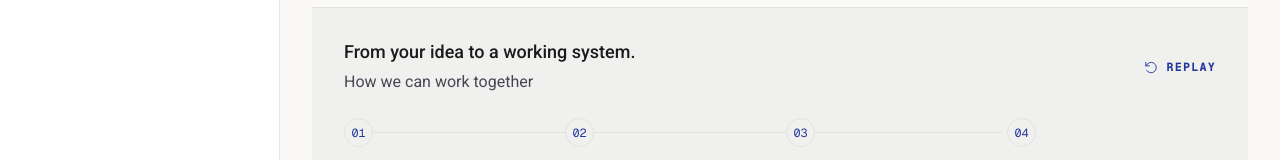
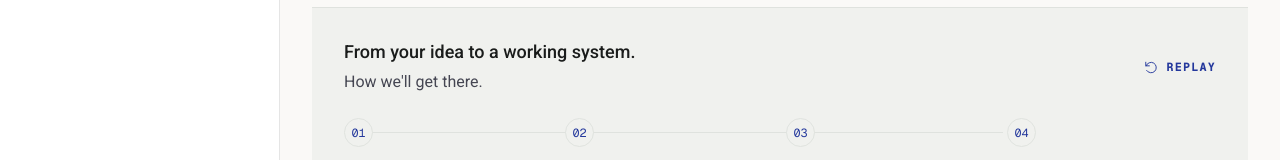
Before and after one commit to kin2001/myportfolio, a Next.js app in the folder web/: page / in a window 1280 px wide. Shown: the part 570-730 px from the top of the page. Built offline with nearby package versions, Linux system fonts and the light colour scheme; no server answers; the database is empty.

Commit message:
Update project process supporting heading

```diff
--- a/web/src/components/project-process.tsx
+++ b/web/src/components/project-process.tsx
@@ -15,7 +15,7 @@ export function ProjectProcess() {
   return (
     <section className="project-process" data-home-surface="tint" data-reveal="process" aria-labelledby="project-process-title">
       <div className="project-process-header">
-        <div><h2 id="project-process-title">From your idea to a working system.</h2><p>How we can work together</p></div>
+        <div><h2 id="project-process-title">From your idea to a working system.</h2><p>How we&apos;ll get there.</p></div>
         <button type="button" className="hero-link" onClick={() => setReplay(value => value + 1)} aria-label="Replay project process animation"><Icon name="replay" /> Replay</button>
       </div>
       <ol className="project-process-steps" key={replay}>
```
